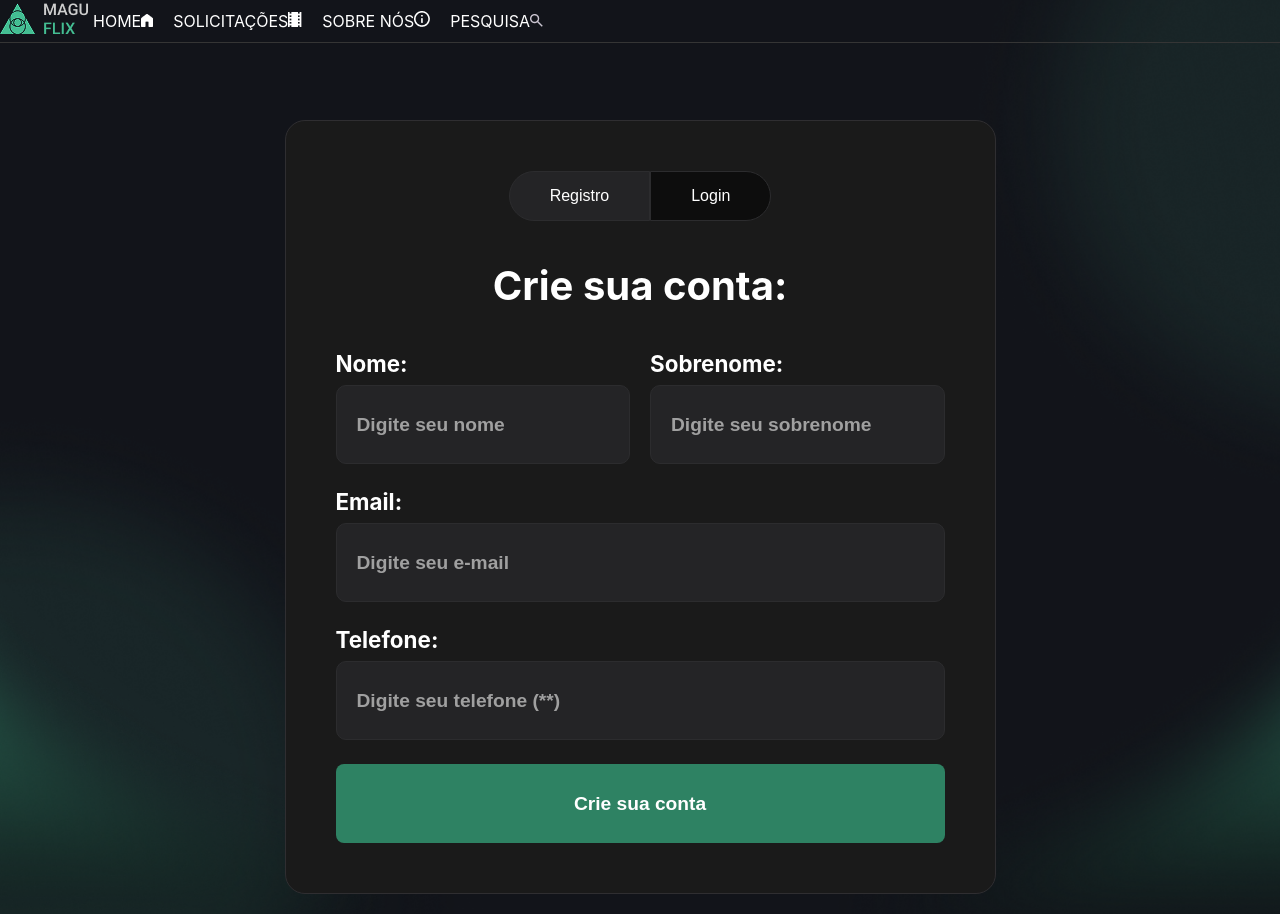
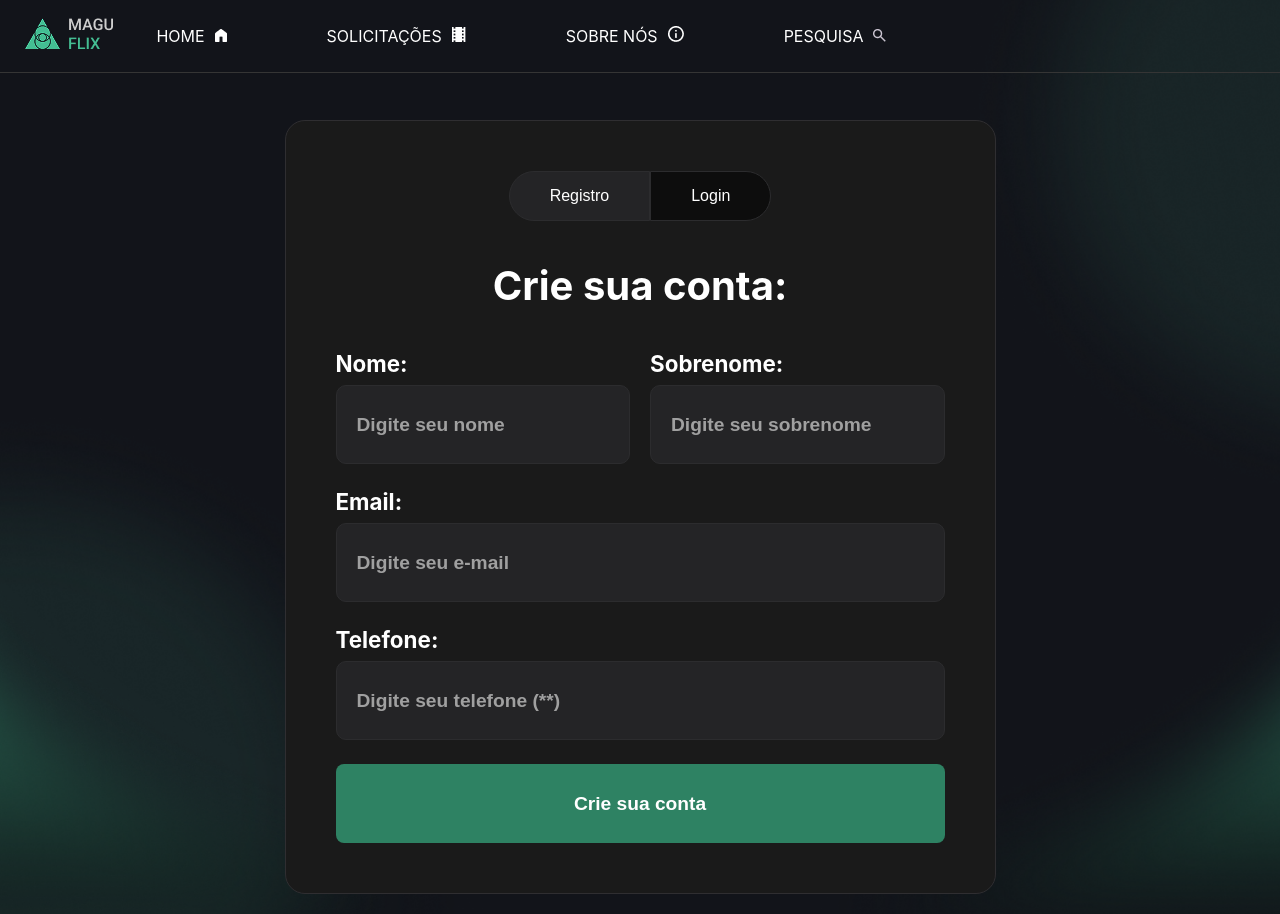
Before and after one commit to AlexLunaPinheiro/Filminis, a React (Vite) app in the folder filminis/: page / in a window 1280 px wide. Built offline with nearby package versions, Linux system fonts and the light colour scheme.

Commit message:
fix: Ajuste da NavBar

```diff
--- a/filminis/src/components/NavBar/NavBar.css
+++ b/filminis/src/components/NavBar/NavBar.css
@@ -2,11 +2,13 @@
   display: flex;
   align-items: center;
   position: fixed;
+  padding: 15px 25px 15px 25px;
   top: 0;
   width: 100%;
   background-color: transparent;
   border-bottom: solid 1px #353535;
   z-index: 10;
+  gap: 3vw;
 }
 
 .logo {
@@ -17,5 +19,5 @@
 .nav-links {
   list-style: none;
   display: flex;
-  gap: 20px;
+  gap: 100px;
 }
--- a/filminis/src/components/NavigationItem/NavigationItem.css
+++ b/filminis/src/components/NavigationItem/NavigationItem.css
@@ -1,5 +1,8 @@
+
+
 a{
     display: flex;
     text-decoration: none;
     color: #fff;
+    gap: 10px;
 }
```
